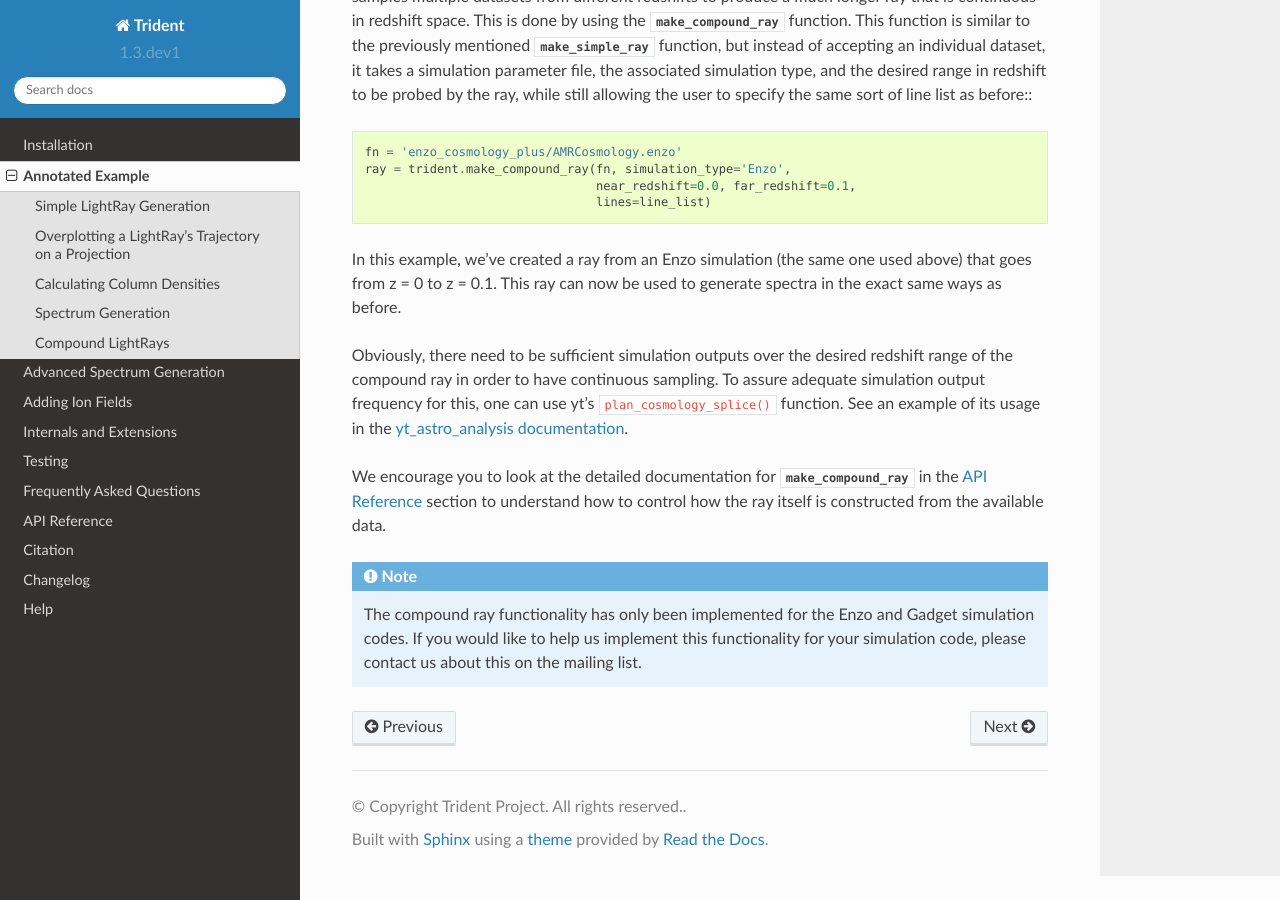
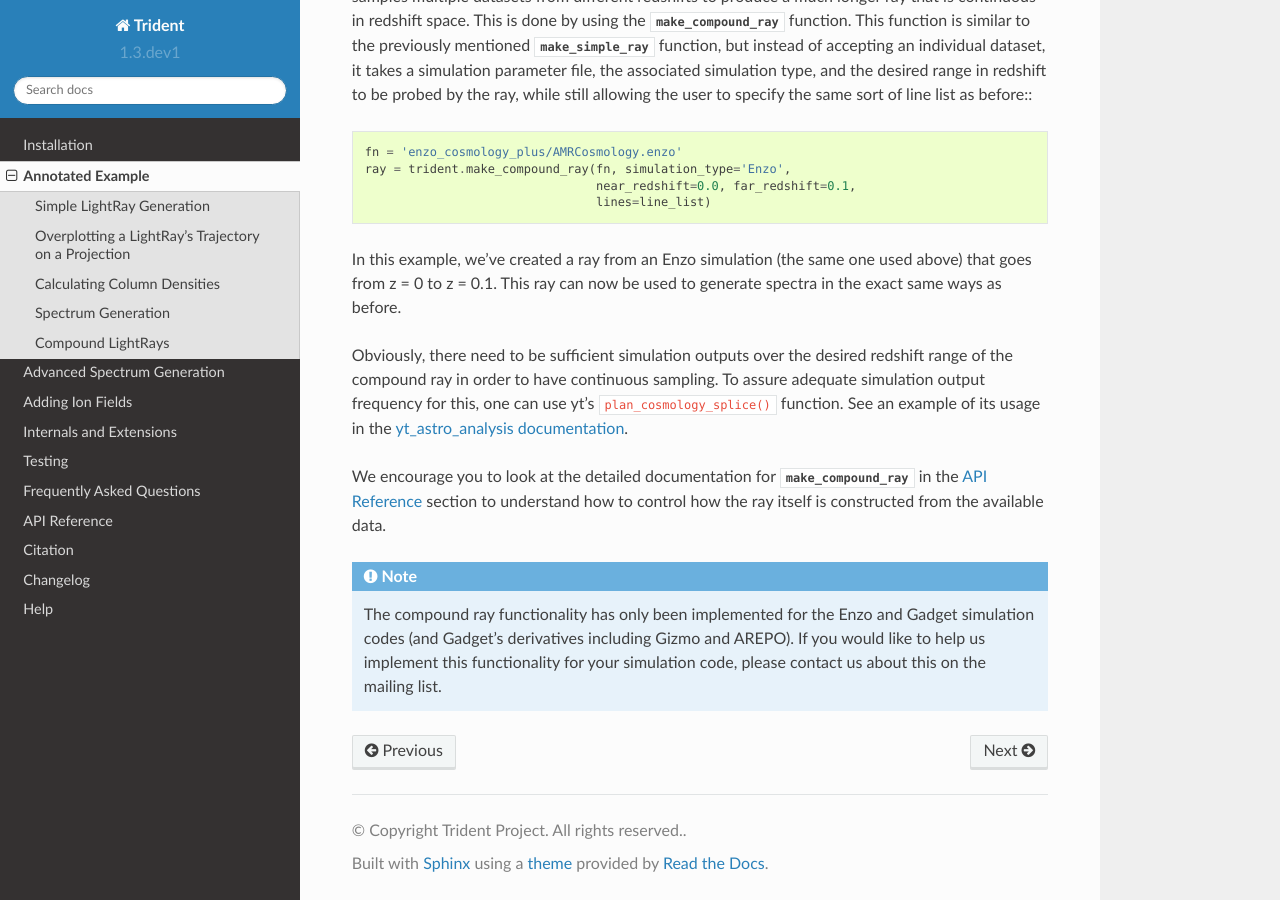
Before and after one commit to trident-project/trident, a Sphinx documentation site: the page built from doc/source/annotated_example.rst, in a window 1280 px wide and 900 px high, scrolled down 4989 px. Built offline with Sphinx 7.4.7 and the Read the Docs theme 2.0.0, drawn with Linux system fonts in a browser that asks for light colours; formulas are drawn with MathJax 3.

Commit message:
Adding note about gadget derivatives.

```diff
--- a/doc/source/annotated_example.rst
+++ b/doc/source/annotated_example.rst
@@ -211,6 +211,7 @@ from the available data.
 .. note::
 
         The compound ray functionality has only been implemented for the
-        Enzo and Gadget simulation codes.  If you would like to help us
+        Enzo and Gadget simulation codes (and Gadget's derivatives including
+        Gizmo and AREPO).  If you would like to help us
         implement this functionality for your simulation code, please contact
         us about this on the mailing list.
```
